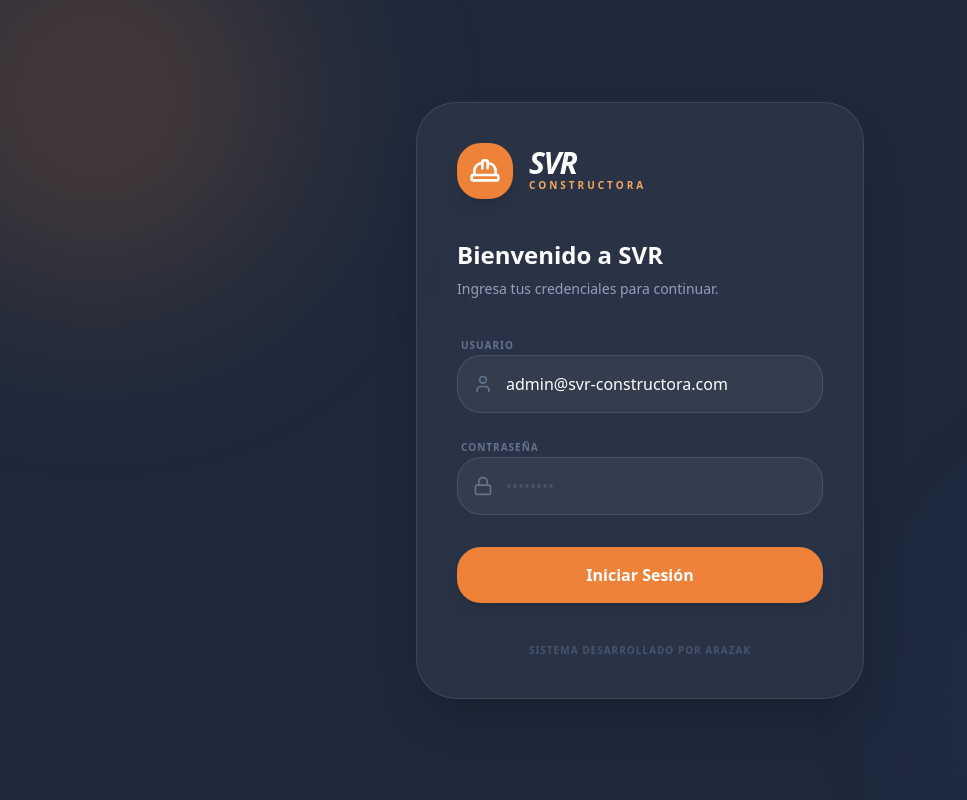
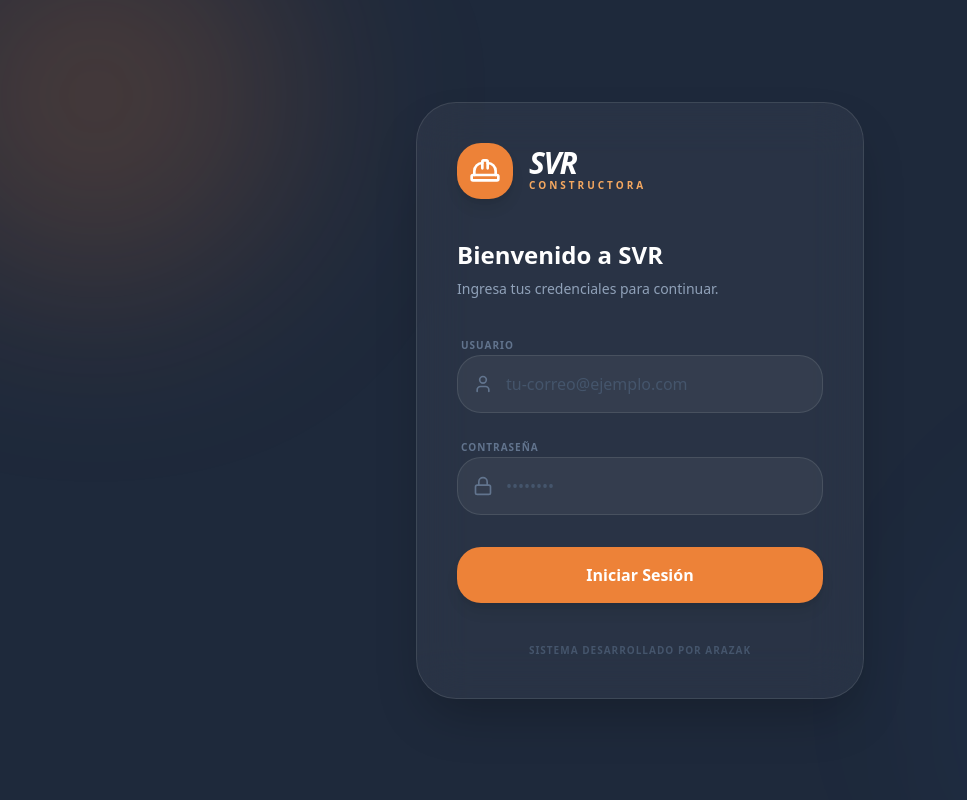
Before and after one commit to CHIMIgb/SVR-ERP, a Next.js app in the folder apps/web/: page / in a window 1280 px wide. Shown: the whole page, without its empty margins (0-967 px from the left). Built offline with nearby package versions, Linux system fonts and the light colour scheme; no server answers.

Commit message:
feat(web): login — input de usuario vacío por defecto, placeholder neutral

```diff
--- a/apps/web/src/app/page.tsx
+++ b/apps/web/src/app/page.tsx
@@ -8,7 +8,7 @@ import { useAuth } from "@/hooks/useAuth";
 export default function LoginPage() {
   const router = useRouter();
   const { login, isAuthenticated, isInitialized, isLoading, error, clearError } = useAuth();
-  const [email, setEmail] = useState("admin@svr-constructora.com");
+  const [email, setEmail] = useState("");
   const [password, setPassword] = useState("");
   const [fieldErrors, setFieldErrors] = useState<{ email?: string; password?: string }>({});
 
@@ -98,7 +98,7 @@ export default function LoginPage() {
                 <input
                   type="email"
                   autoComplete="email"
-                  placeholder="admin@svr-constructora.com"
+                  placeholder="tu-correo@ejemplo.com"
                   value={email}
                   onChange={(e) => {
                     setEmail(e.target.value);
```
